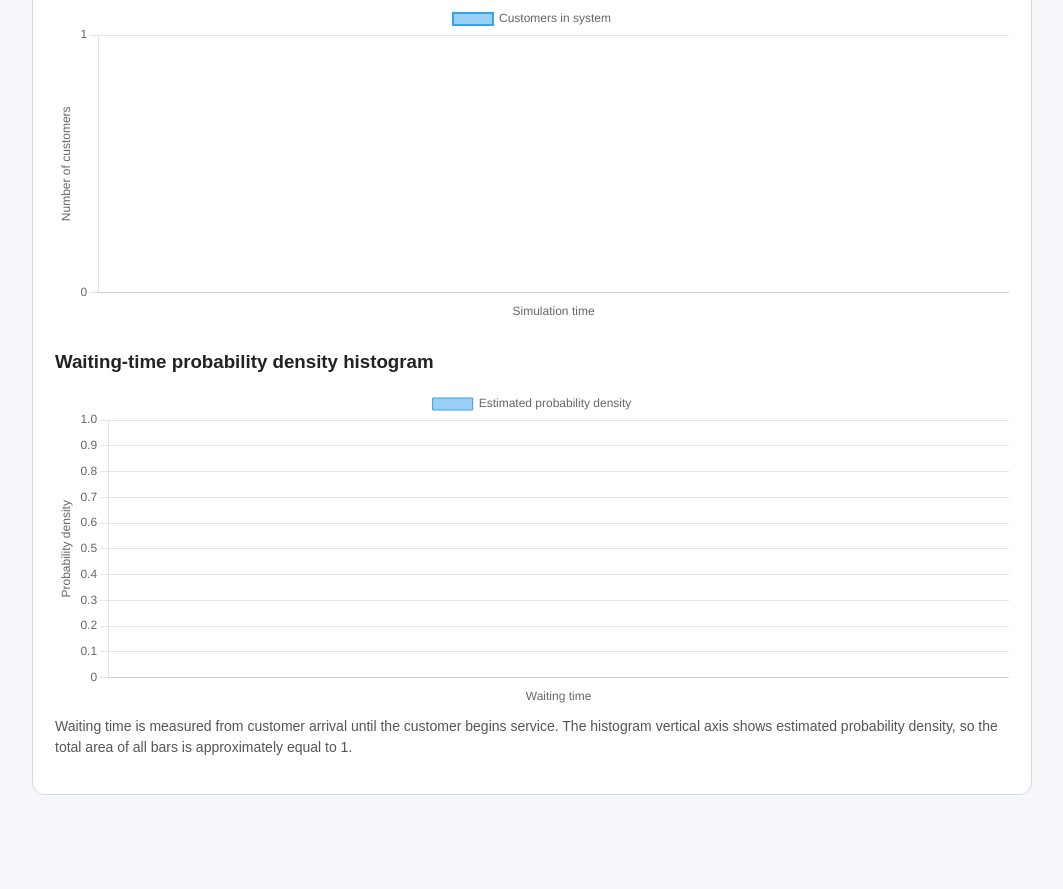
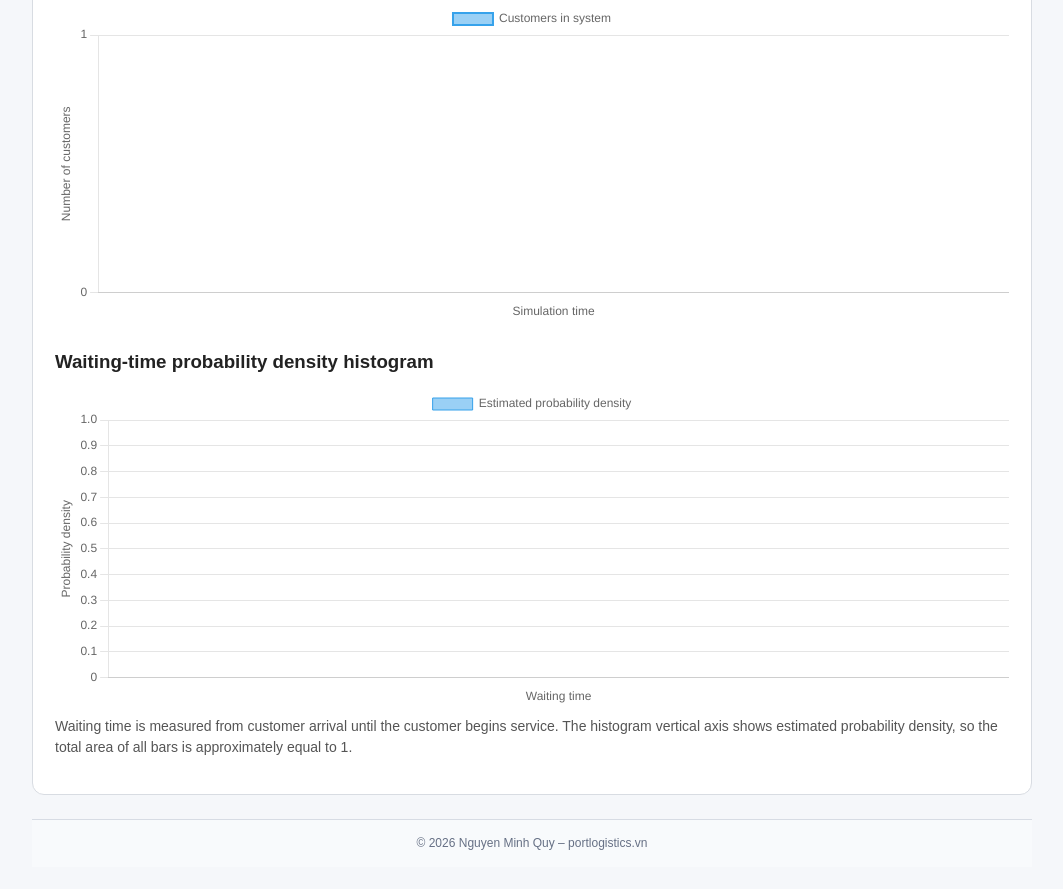
Before and after one commit to portlogistics-quynm/queue-simulation, a plain HTML site: page index.html in a window 1280 px wide. Shown: the part 676-1565 px from the top of the page, without its empty margins (108-1171 px from the left). Before the commit the page ends 1501 px from the top, so only its background shows below. Drawn offline with nearby package versions, Linux system fonts and the light colour scheme.

Commit message:
index.html

```diff
--- a/index.html
+++ b/index.html
@@ -119,6 +119,17 @@
       font-size: 14px;
       line-height: 1.5;
     }
+    .copyright-footer {
+  margin-top: 24px;
+  padding: 14px 20px;
+  border-top: 1px solid #d7dce4;
+  background: #f8fafc;
+  color: #667085;
+  font-family: Arial, sans-serif;
+  font-size: 12px;
+  line-height: 1.6;
+  text-align: center;
+}
   </style>
 </head>
 
@@ -978,5 +989,11 @@ updateStatus();
 draw();
 </script>
 
+  <!-- Nội dung phần mềm -->
+
+  <footer class="copyright-footer">
+    © 2026 Nguyen Minh Quy – portlogistics.vn
+  </footer>
+
 </body>
 </html>
```
